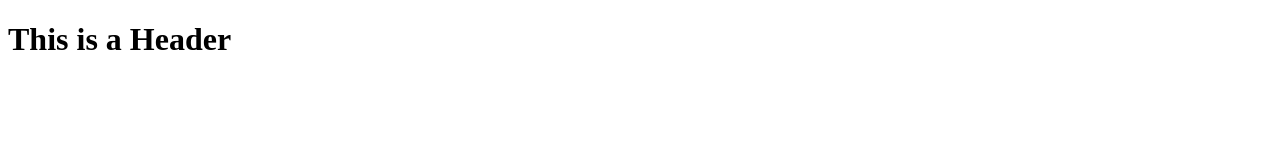
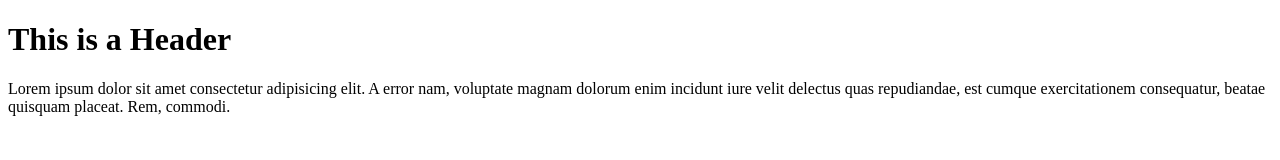
Before and after one commit to DarshVallur/Git, a plain HTML site: page index.html in a window 1280 px wide. Drawn offline with Linux system fonts and the light colour scheme.

Commit message:
second git commit

```diff
--- a/index.html
+++ b/index.html
@@ -4,6 +4,11 @@
 
     <body>
         <h1>This is a Header</h1>
+        <p>
+            Lorem ipsum dolor sit amet consectetur adipisicing elit.
+            A error nam, voluptate magnam dolorum enim incidunt iure velit delectus quas repudiandae,
+            est cumque exercitationem consequatur, beatae quisquam placeat. Rem, commodi.
+        </p>
     </body>
 
 </html>
```
Also changed, not shown: templates/test.html (added).
